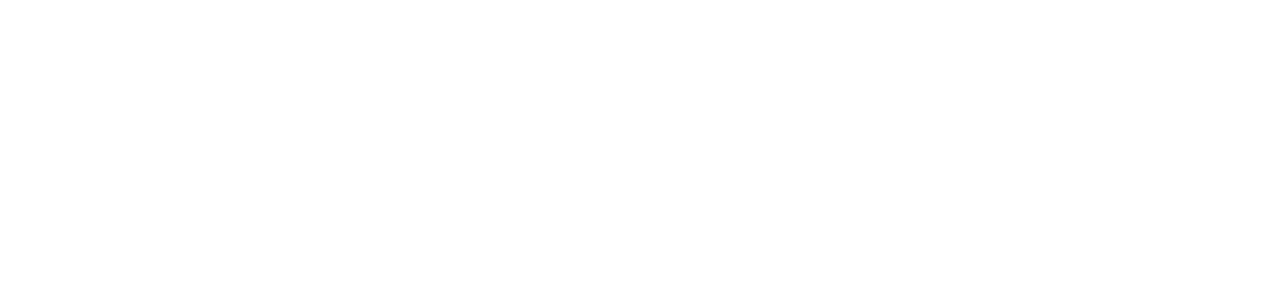
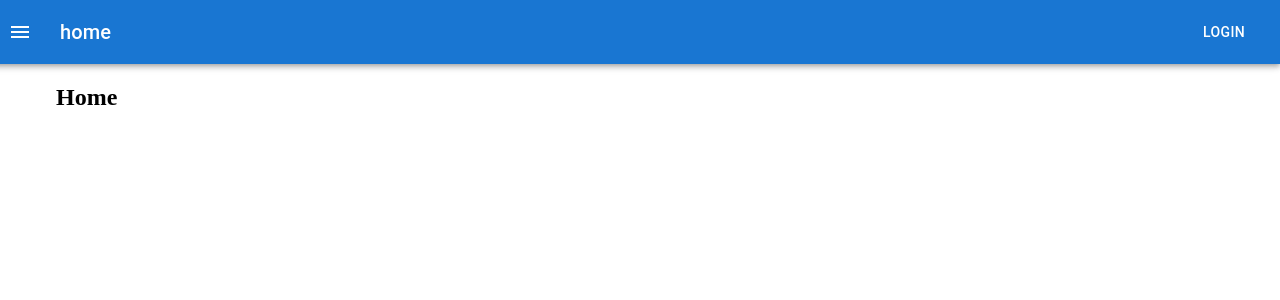
Before and after one commit to AleksTimofeev/social-network, a React (Create React App) app: page / in a window 1280 px wide. Shown: the top 300 px of the page. Built offline with nearby package versions, Linux system fonts and the light colour scheme; the HTML template or start-up script is replaced by a standard one.

Commit message:
add navigation

```diff
--- a/src/App.tsx
+++ b/src/App.tsx
@@ -1,8 +1,40 @@
 import React from 'react';
+import {BrowserRouter, Link, NavLink, Route, Routes} from "react-router-dom";
+import {Container, Grid} from "@mui/material";
+import Header from "./components/Header/Header";
 
 function App() {
   return (
     <div className="App">
+      <BrowserRouter>
+
+        <Grid container spacing={2}>
+          <Grid xs={12}>
+            <Header/>
+          </Grid>
+          <Grid xs={12}>
+            <Container>
+              <Routes>
+                <Route path={'/'} element={
+                  <h2>Home</h2>
+                }/>
+                <Route path={'profile'} element={<h1>Profile</h1>} />
+              </Routes>
+            </Container>
+          </Grid>
+        </Grid>
+
+
+        {/*<Route path="/" element={<App />}>*/}
+        {/*  <Route index element={<Home />} />*/}
+        {/*  <Route path="teams" element={<Teams />}>*/}
+        {/*    <Route path=":teamId" element={<Team />} />*/}
+        {/*    <Route path="new" element={<NewTeamForm />} />*/}
+        {/*    <Route index element={<LeagueStandings />} />*/}
+        {/*  </Route>*/}
+        {/*</Route>*/}
+
+      </BrowserRouter>
     </div>
   );
 }
--- /dev/null
+++ b/src/components/Header/Header.tsx
@@ -0,0 +1,27 @@
+import React from 'react';
+import styles from './header.module.css'
+import {AppBar, Button, IconButton, Toolbar, Typography} from "@mui/material";
+import Navigation from "./Navigation/Navigation";
+import {useLocation, useParams} from "react-router-dom";
+
+const Header = () => {
+
+  const p = useLocation()
+  const title = p.pathname.split('').filter(e => e !== '/').join('')
+
+  return (
+    <div className={styles.headerWrapper}>
+      <AppBar position="static">
+        <Toolbar>
+          <Navigation />
+          <Typography variant="h6" component="div" sx={{ flexGrow: 1 }}>
+            {title.length ? title : 'home'}
+          </Typography>
+          <Button color="inherit">Login</Button>
+        </Toolbar>
+      </AppBar>
+    </div>
+  );
+};
+
+export default Header;
--- /dev/null
+++ b/src/components/Header/Navigation/Navigation.tsx
@@ -0,0 +1,64 @@
+import React from 'react';
+import Button from '@mui/material/Button';
+import Menu from '@mui/material/Menu';
+import MenuItem from '@mui/material/MenuItem';
+import {IconButton} from "@mui/material";
+import MenuIcon from "@mui/icons-material/Menu";
+import {NavLink} from "react-router-dom";
+import styles from './navigation.module.css'
+
+const Navigation = () => {
+  const [anchorEl, setAnchorEl] = React.useState<null | HTMLElement>(null);
+  const open = Boolean(anchorEl);
+  const handleClick = (event: React.MouseEvent<HTMLButtonElement>) => {
+    setAnchorEl(event.currentTarget);
+  };
+  const handleClose = () => {
+    setAnchorEl(null);
+  };
+  const style = (isActive: boolean) => {
+    return `${isActive ? styles.activeLink : ''} ${styles.link}`
+  }
+
+  return (
+    <div>
+      <IconButton
+        size="large"
+        edge="start"
+        color="inherit"
+        aria-label="menu"
+        sx={{mr: 2}}
+        id="basic-button"
+        aria-controls={open ? 'basic-menu' : undefined}
+        aria-haspopup="true"
+        aria-expanded={open ? 'true' : undefined}
+        onClick={handleClick}
+      >
+        <MenuIcon/>
+      </IconButton>
+      <Menu
+        id="basic-menu"
+        anchorEl={anchorEl}
+        open={open}
+        onClose={handleClose}
+        MenuListProps={{
+          'aria-labelledby': 'basic-button',
+        }}
+      >
+        <MenuItem onClick={handleClose}>
+          <NavLink className={({isActive}) => style(isActive)} to={'/'}>
+            Home
+          </NavLink>
+        </MenuItem>
+        <MenuItem onClick={handleClose}>
+          <NavLink className={({isActive}) => style(isActive)} to={'/profile'}>
+            Profile
+          </NavLink>
+        </MenuItem>
+        <MenuItem onClick={handleClose}>My account</MenuItem>
+        <MenuItem onClick={handleClose}>Logout</MenuItem>
+      </Menu>
+    </div>
+  );
+}
+export default Navigation
--- /dev/null
+++ b/src/components/Header/Navigation/navigation.module.css
@@ -0,0 +1,7 @@
+.link {
+  text-decoration: none;
+  color: black;
+}
+.activeLink {
+  color: green;
+}
--- /dev/null
+++ b/src/components/Header/header.module.css
@@ -0,0 +1,3 @@
+.headerWrapper {
+  margin-top: 16px;
+}
--- a/src/index.css
+++ b/src/index.css
@@ -3,3 +3,6 @@
   padding: 0;
   box-sizing: border-box;
 }
+.app {
+  width: 100%;
+}
--- a/src/store/rootReducer.ts
+++ b/src/store/rootReducer.ts
@@ -1,5 +1,7 @@
 import {combineReducers} from "redux";
 
 export const rootReducer = combineReducers({
-
+  testReducer: () => {
+    return {value: 'ddd'}
+  }
 })
```
